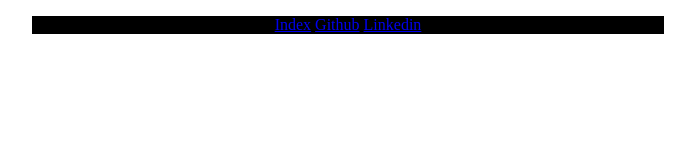
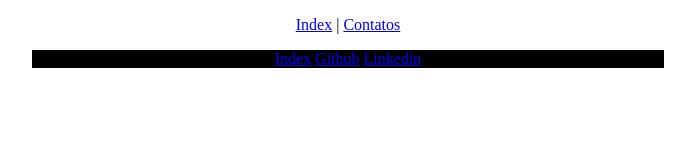
Before and after one commit to brunom4rcondes/tarefa_design_1, a plain HTML site: page contatos.html in a window 1280 px wide. Shown: the whole page, without its empty margins (292-987 px from the left). Drawn offline with Linux system fonts and the light colour scheme.

Commit message:
adicao do menu de navegacao

```diff
--- a/contatos.html
+++ b/contatos.html
@@ -7,6 +7,9 @@
     <title>Document</title>
 </head>
 <body>
+    <header>
+        <p style="width:50%; text-align: center; margin-left: auto; margin-right: auto;"><a href="index.html">Index</a> | <a href="#">Contatos</a></p>
+    </header>
     <div style="width:50%; text-align: center; margin-left: auto; margin-right: auto;">
         <p style="background-color:black; color: white;">
             <a href="index.html">Index</a>
```
Also changed, not shown: index.html (+3 -0 lines).
